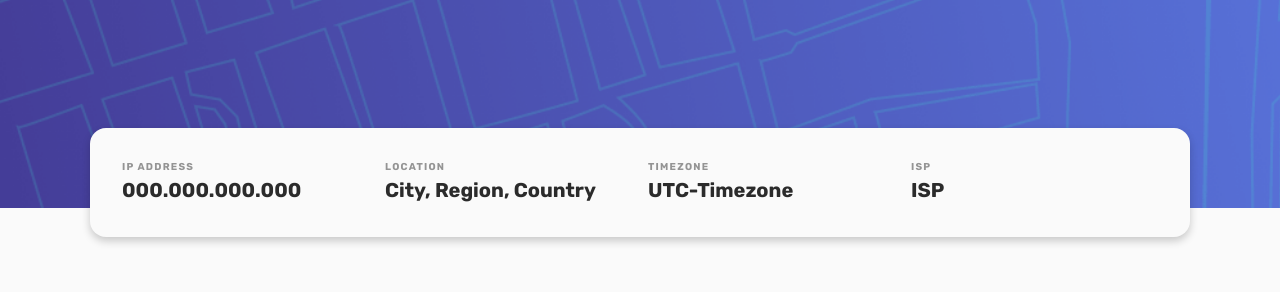
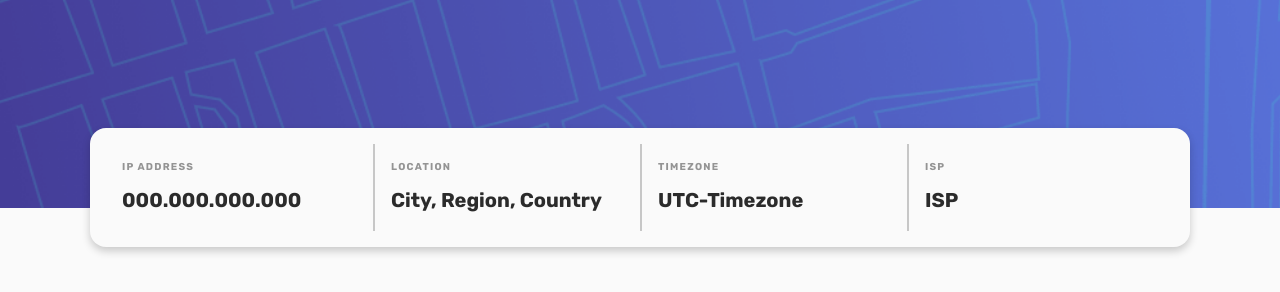
Before and after one commit to yMeeraki/ip-address-tracker, a website built with Vite: page index.html in a window 1280 px wide. Shown: the part 152-444 px from the top of the page. Built offline with nearby package versions, Linux system fonts and the light colour scheme; no server answers.

Commit message:
Refactor media queries and styles for information card and header for improved layout and responsiveness

```diff
--- a/src/style/base/_variable.css
+++ b/src/style/base/_variable.css
@@ -1,6 +1,7 @@
 :root {
   --white-color: hsl(0, 0%, 98%);
   --black-color: hsl(0, 0%, 10%);
+  --border-color: hsl(0, 0%, 78%);
 
   /* ========================================================================== */
   /* Typography hierarchy */
--- a/src/style/components/_header.css
+++ b/src/style/components/_header.css
@@ -17,7 +17,7 @@ header {
   gap: 1.5em;
 }
 
-@media (min-width: 600px) {
+@media (min-width: 1000px) {
   header {
     background: url("/images/pattern-bg-desktop.png");
     background-repeat: no-repeat;
--- a/src/style/components/_information-card.css
+++ b/src/style/components/_information-card.css
@@ -21,24 +21,29 @@
 }
 
 .information-card div {
-text-align: center;
+  text-align: center;
 }
 
-@media (min-width: 600px) {
+@media (min-width: 1000px) {
   .information-card {
     top: 35%;
 
     grid-template-columns: repeat(4, 1fr);
-    gap: 0 1em;
 
-    padding: 2em;
+    padding: 1em;
   }
 
   .information-card div {
-  text-align: left;
+    padding: 1em;
+    text-align: left;
+  }
+
+  .information-card div:nth-child(2),
+  .information-card div:nth-child(3),
+  .information-card div:nth-child(4) {
+    border-left: 2px solid var(--border-color);
   }
 }
-
 
 h6 {
   font-size: var(--information-label-size);
@@ -46,6 +51,7 @@ h6 {
   letter-spacing: var(--information-letter-spacing);
   color: var(--information-label-color);
   text-transform: uppercase;
+  margin-bottom: 1em;
 }
 
 p {
```
